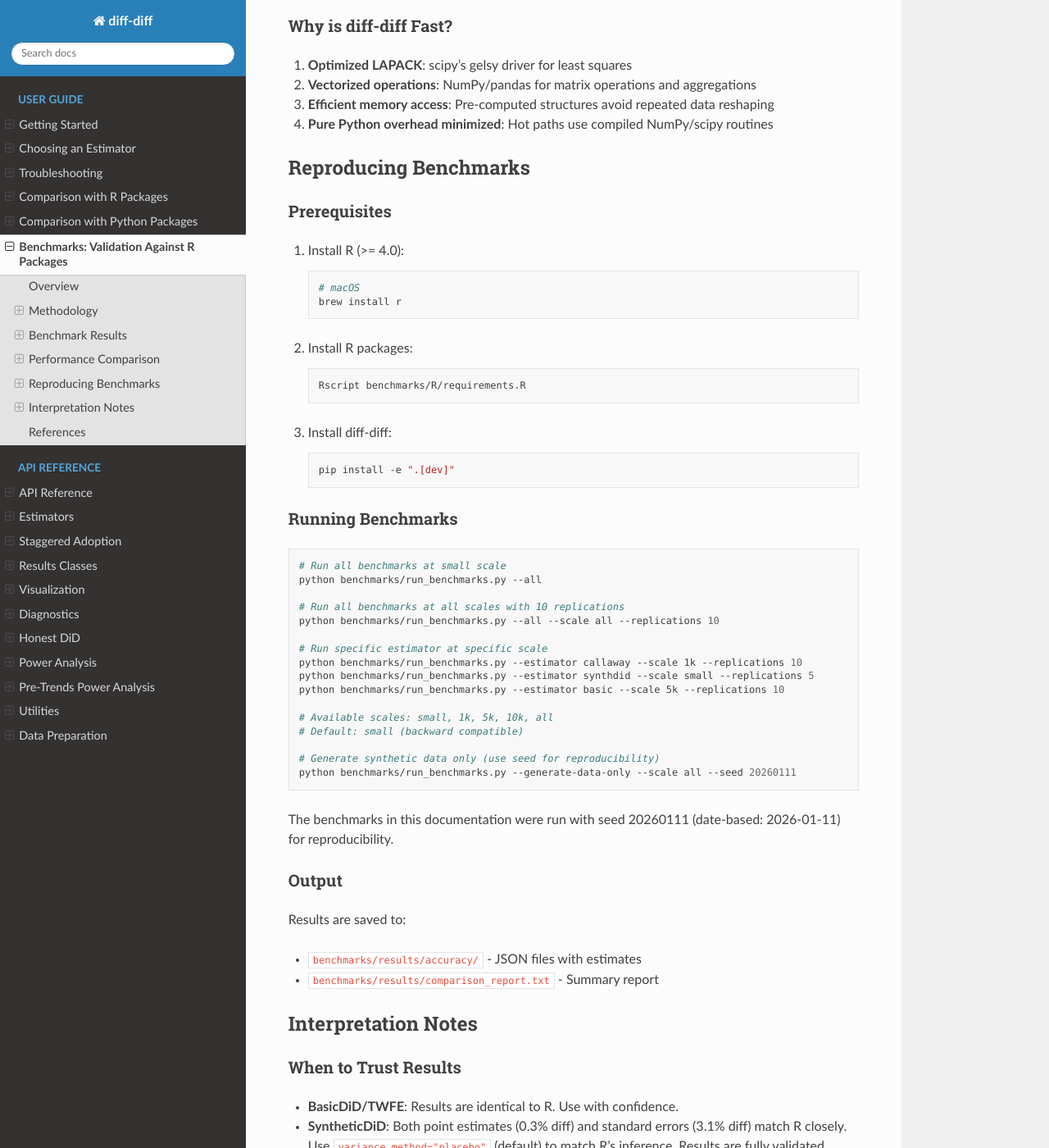
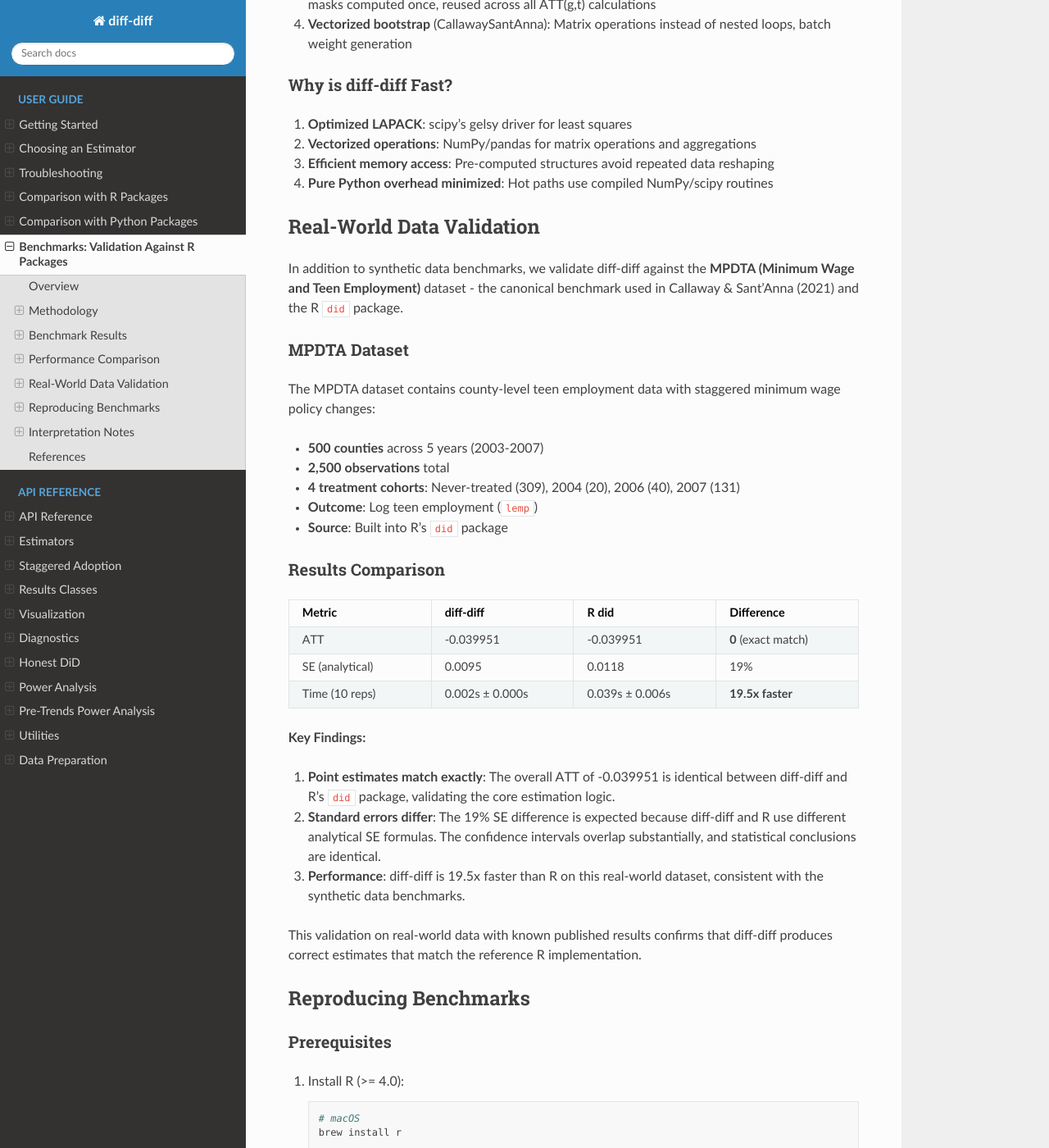
Before and after one commit to igerber/diff-diff, a Sphinx documentation site: the page built from docs/benchmarks.rst, in a window 1280 px wide and 1400 px high, scrolled down 4692 px. Shown: the whole window at 82% size. Built offline with Sphinx 7.4.7 and the Read the Docs theme 3.1.0, drawn with Linux system fonts in a browser that asks for light colours; some of the changed text lies outside the part shown.

Commit message:
docs: Add real-world MPDTA dataset validation
Add validation section using the MPDTA (Minimum Wage and Teen Employment)
dataset - the canonical benchmark from Callaway & Sant'Anna (2021).

Results on MPDTA dataset (500 counties, 2,500 observations):
- ATT: -0.039951 (exact match between Python and R)
- SE: 0.0095 (Python) vs 0.0118 (R) - 19% difference expected
- Time: 0.002s (Python) vs 0.039s (R) - 19.5x faster

This validates diff-diff against real-world data with known published results.

Co-Authored-By: Claude Opus 4.5 <noreply@anthropic.com>

```diff
--- a/docs/benchmarks.rst
+++ b/docs/benchmarks.rst
@@ -321,6 +321,64 @@ Why is diff-diff Fast?
 3. **Efficient memory access**: Pre-computed structures avoid repeated data reshaping
 4. **Pure Python overhead minimized**: Hot paths use compiled NumPy/scipy routines
 
+Real-World Data Validation
+--------------------------
+
+In addition to synthetic data benchmarks, we validate diff-diff against the
+**MPDTA (Minimum Wage and Teen Employment)** dataset - the canonical benchmark
+used in Callaway & Sant'Anna (2021) and the R ``did`` package.
+
+MPDTA Dataset
+~~~~~~~~~~~~~
+
+The MPDTA dataset contains county-level teen employment data with staggered
+minimum wage policy changes:
+
+- **500 counties** across 5 years (2003-2007)
+- **2,500 observations** total
+- **4 treatment cohorts**: Never-treated (309), 2004 (20), 2006 (40), 2007 (131)
+- **Outcome**: Log teen employment (``lemp``)
+- **Source**: Built into R's ``did`` package
+
+Results Comparison
+~~~~~~~~~~~~~~~~~~
+
+.. list-table::
+   :header-rows: 1
+   :widths: 25 25 25 25
+
+   * - Metric
+     - diff-diff
+     - R did
+     - Difference
+   * - ATT
+     - -0.039951
+     - -0.039951
+     - **0** (exact match)
+   * - SE (analytical)
+     - 0.0095
+     - 0.0118
+     - 19%
+   * - Time (10 reps)
+     - 0.002s ± 0.000s
+     - 0.039s ± 0.006s
+     - **19.5x faster**
+
+**Key Findings:**
+
+1. **Point estimates match exactly**: The overall ATT of -0.039951 is identical
+   between diff-diff and R's ``did`` package, validating the core estimation logic.
+
+2. **Standard errors differ**: The 19% SE difference is expected because diff-diff
+   and R use different analytical SE formulas. The confidence intervals overlap
+   substantially, and statistical conclusions are identical.
+
+3. **Performance**: diff-diff is 19.5x faster than R on this real-world dataset,
+   consistent with the synthetic data benchmarks.
+
+This validation on real-world data with known published results confirms that
+diff-diff produces correct estimates that match the reference R implementation.
+
 Reproducing Benchmarks
 ----------------------
 
```
Also changed, not shown: 1 other file.
